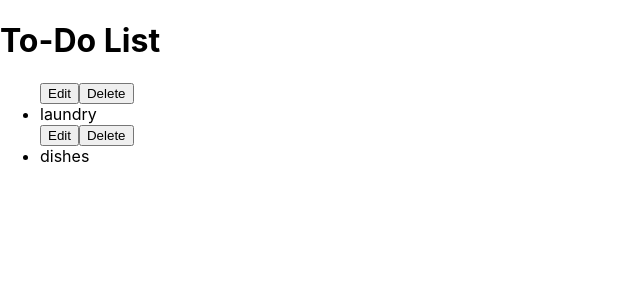
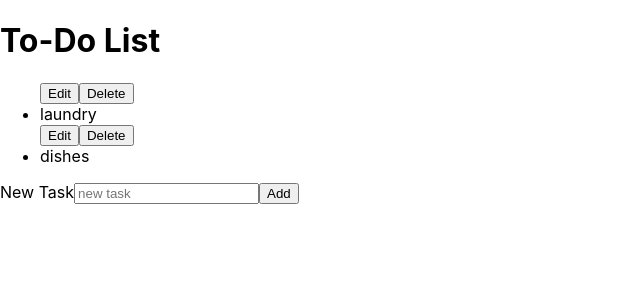
Before and after one commit to everythingokay/to-do-list, a React (Create React App) app: page / in a window 1280 px wide. Shown: the top 300 px of the page, without its empty margins (0-640 px from the left). Built offline with nearby package versions, Linux system fonts and the light colour scheme.

Commit message:
finish building form

```diff
--- a/src/NewForm.js
+++ b/src/NewForm.js
@@ -3,12 +3,35 @@
 class NewForm extends Component {
     constructor(props) {
         super(props);
+        this.state = {task: ""};
+        this.handleChange = this.handleChange.bind(this);
+        this.handleSubmit = this.handleSubmit.bind(this);
+    };
+    handleChange(evt) {
+        this.setState({
+            [evt.target.name]: evt.target.value
+        });
+    };
+    handleSubmit(evt) {
+        evt.preventDefault();
+        this.props.createTask(this.state);
+        this.setState({ task: "" });
     };
 
     render() {
         return (
-            <div>
-            </div>
+            <form onSubmit={this.handleSubmit}>
+                <label htmlFor="task">New Task</label>
+                <input
+                    type="text"
+                    placeholder="new task"
+                    name="task"
+                    id="task"
+                    value={this.state.task}
+                    onChange={this.handleChange}
+                />
+                <button>Add</button>
+            </form>
         );
     };
 };
--- a/src/ToDoList.js
+++ b/src/ToDoList.js
@@ -1,20 +1,31 @@
 import React, { Component } from "react";
 import ToDo from "./ToDo";
+import NewForm from "./NewForm";
 
 class ToDoList extends Component {
     constructor(props) {
         super(props);
         this.state = { todos: [{task: "laundry"}, {task: "dishes"}] };
+        this.create = this.create.bind(this);
     };
+    create(newToDo) {
+        this.setState({
+            todos: [...this.state.todos, newToDo]
+        });
+    };
+    // remove() {
+
+    // };
+
     render() {
         const todos = this.state.todos.map(todo => {
             return <ToDo task={todo.task} />
         });
-
         return (
             <div>
                 <h1>To-Do List</h1>
                 <ul>{todos}</ul>
+                <NewForm createTask={this.create} />
             </div>
         );
     };
```
